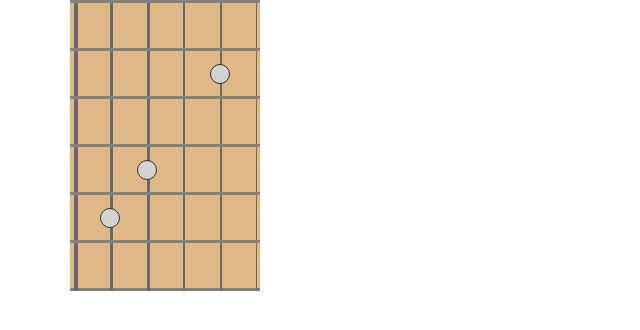
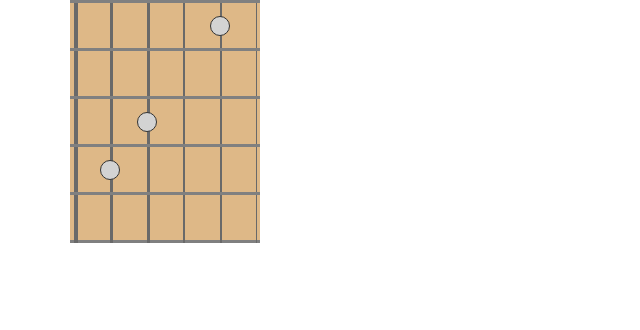
Before and after one commit to sparkoo/guitar-practice, an Angular app: page / in a window 1280 px wide. Shown: the top 330 px of the page, without its empty margins (0-640 px from the left). Built offline with nearby package versions, Linux system fonts and the light colour scheme.

Commit message:
count frets from 1

```diff
--- a/src/app/fretboard/fretboard.component.ts
+++ b/src/app/fretboard/fretboard.component.ts
@@ -14,7 +14,7 @@ export class FretboardComponent implements OnInit {
   constructor() { }
 
   ngOnInit() {
-    this.loopNumbers = Array(this.position.frets).fill(1).map((x, i) => i);
+    this.loopNumbers = Array(this.position.frets - 1).fill(1).map((x, i) => i + 1);
   }
 
 }
```
